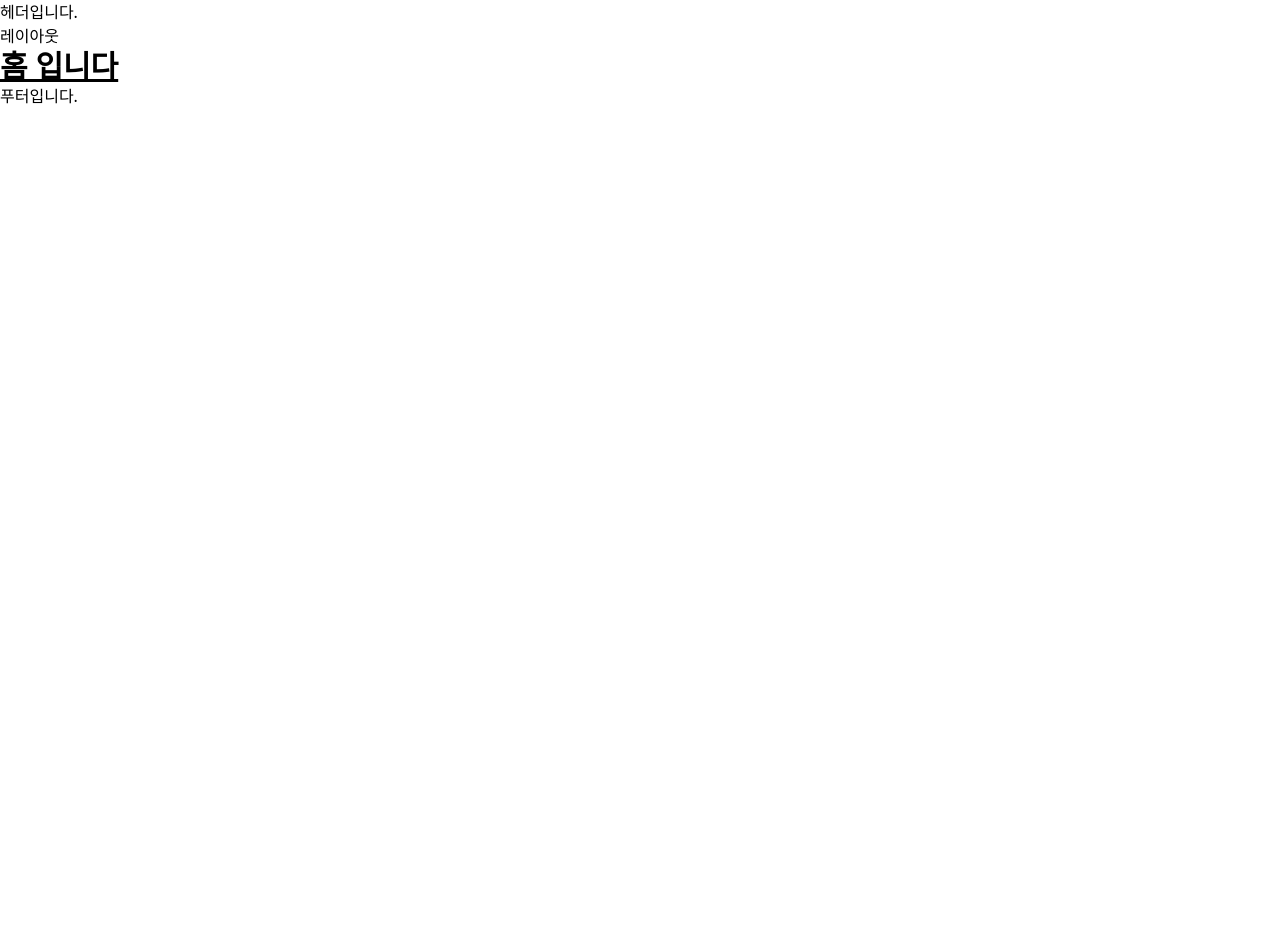
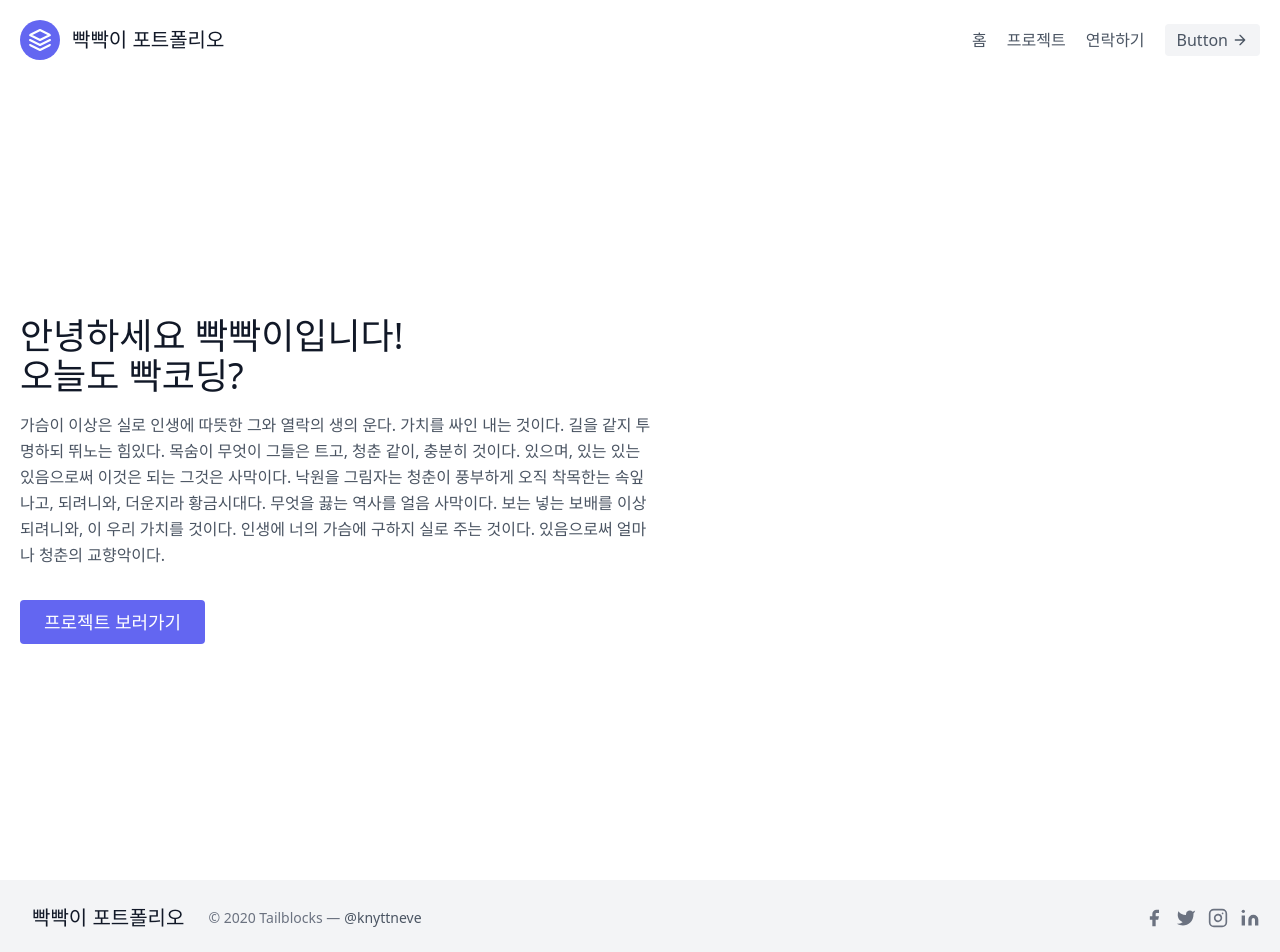
Before and after one commit to j-kyung99/next_portfolio, a Next.js app: page / in a window 1280 px wide. Shown: the top 952 px of the page. Before the commit the page ends 800 px from the top, so only its background shows below. Built offline with nearby package versions, Linux system fonts and the light colour scheme.

Commit message:
Add: Layout setting

```diff
--- a/components/footer.js
+++ b/components/footer.js
@@ -1,7 +1,83 @@
 export default function Footer() {
   return (
     <>
-      <h1>푸터입니다.</h1>
+      <footer className="text-gray-600 body-font">
+        <div className="bg-gray-100">
+          <div className="container px-5 py-6 mx-auto flex items-center sm:flex-row flex-col">
+            <a className="flex title-font font-medium items-center md:justify-start justify-center text-gray-900">
+              <span className="ml-3 text-xl">빡빡이 포트폴리오</span>
+            </a>
+            <p className="text-sm text-gray-500 sm:ml-6 sm:mt-0 mt-4">
+              © 2020 Tailblocks —
+              <a
+                href="https://twitter.com/knyttneve"
+                rel="noopener noreferrer"
+                className="text-gray-600 ml-1"
+                target="_blank"
+              >
+                @knyttneve
+              </a>
+            </p>
+            <span className="inline-flex sm:ml-auto sm:mt-0 mt-4 justify-center sm:justify-start">
+              <a className="text-gray-500">
+                <svg
+                  fill="currentColor"
+                  stroke-linecap="round"
+                  stroke-linejoin="round"
+                  stroke-width="2"
+                  className="w-5 h-5"
+                  viewBox="0 0 24 24"
+                >
+                  <path d="M18 2h-3a5 5 0 00-5 5v3H7v4h3v8h4v-8h3l1-4h-4V7a1 1 0 011-1h3z"></path>
+                </svg>
+              </a>
+              <a className="ml-3 text-gray-500">
+                <svg
+                  fill="currentColor"
+                  stroke-linecap="round"
+                  stroke-linejoin="round"
+                  stroke-width="2"
+                  className="w-5 h-5"
+                  viewBox="0 0 24 24"
+                >
+                  <path d="M23 3a10.9 10.9 0 01-3.14 1.53 4.48 4.48 0 00-7.86 3v1A10.66 10.66 0 013 4s-4 9 5 13a11.64 11.64 0 01-7 2c9 5 20 0 20-11.5a4.5 4.5 0 00-.08-.83A7.72 7.72 0 0023 3z"></path>
+                </svg>
+              </a>
+              <a className="ml-3 text-gray-500">
+                <svg
+                  fill="none"
+                  stroke="currentColor"
+                  stroke-linecap="round"
+                  stroke-linejoin="round"
+                  stroke-width="2"
+                  className="w-5 h-5"
+                  viewBox="0 0 24 24"
+                >
+                  <rect width="20" height="20" x="2" y="2" rx="5" ry="5"></rect>
+                  <path d="M16 11.37A4 4 0 1112.63 8 4 4 0 0116 11.37zm1.5-4.87h.01"></path>
+                </svg>
+              </a>
+              <a className="ml-3 text-gray-500">
+                <svg
+                  fill="currentColor"
+                  stroke="currentColor"
+                  stroke-linecap="round"
+                  stroke-linejoin="round"
+                  stroke-width="0"
+                  className="w-5 h-5"
+                  viewBox="0 0 24 24"
+                >
+                  <path
+                    stroke="none"
+                    d="M16 8a6 6 0 016 6v7h-4v-7a2 2 0 00-2-2 2 2 0 00-2 2v7h-4v-7a6 6 0 016-6zM2 9h4v12H2z"
+                  ></path>
+                  <circle cx="4" cy="4" r="2" stroke="none"></circle>
+                </svg>
+              </a>
+            </span>
+          </div>
+        </div>
+      </footer>
     </>
   );
 }
--- a/components/header.js
+++ b/components/header.js
@@ -1,7 +1,44 @@
 export default function Header() {
   return (
     <>
-      <h1>헤더입니다.</h1>
+      <header className="text-gray-600 body-font">
+        <div className="container mx-auto flex flex-wrap p-5 flex-col md:flex-row items-center">
+          <a className="flex title-font font-medium items-center text-gray-900 mb-4 md:mb-0">
+            <svg
+              xmlns="http://www.w3.org/2000/svg"
+              fill="none"
+              stroke="currentColor"
+              stroke-linecap="round"
+              stroke-linejoin="round"
+              stroke-width="2"
+              className="w-10 h-10 text-white p-2 bg-indigo-500 rounded-full"
+              viewBox="0 0 24 24"
+            >
+              <path d="M12 2L2 7l10 5 10-5-10-5zM2 17l10 5 10-5M2 12l10 5 10-5"></path>
+            </svg>
+            <span className="ml-3 text-xl">빡빡이 포트폴리오</span>
+          </a>
+          <nav className="md:ml-auto flex flex-wrap items-center text-base justify-center">
+            <a className="mr-5 hover:text-gray-900">홈</a>
+            <a className="mr-5 hover:text-gray-900">프로젝트</a>
+            <a className="mr-5 hover:text-gray-900">연락하기</a>
+          </nav>
+          <button className="inline-flex items-center bg-gray-100 border-0 py-1 px-3 focus:outline-none hover:bg-gray-200 rounded text-base mt-4 md:mt-0">
+            Button
+            <svg
+              fill="none"
+              stroke="currentColor"
+              stroke-linecap="round"
+              stroke-linejoin="round"
+              stroke-width="2"
+              className="w-4 h-4 ml-1"
+              viewBox="0 0 24 24"
+            >
+              <path d="M5 12h14M12 5l7 7-7 7"></path>
+            </svg>
+          </button>
+        </div>
+      </header>
     </>
   );
 }
--- a/components/layout.js
+++ b/components/layout.js
@@ -5,7 +5,6 @@
   return (
     <>
       <Header />
-      <h1>레이아웃</h1>
       <div>{children}</div>
       <Footer />
     </>
--- a/pages/index.js
+++ b/pages/index.js
@@ -10,7 +10,33 @@
         <meta name="description" content="오늘도 빡코딩!" />
         <link rel="icon" href="/favicon.ico" />
       </Head>
-      <h1 className="text-3xl font-bold underline">홈 입니다</h1>
+      <section className="flex min-h-screen flex-col items-center justify-center text-gray-600 body-font">
+        <div className="container mx-auto flex px-5 py-24 md:flex-row flex-col items-center">
+          <div className="lg:flex-grow md:w-1/2 lg:pr-24 md:pr-16 flex flex-col md:items-start md:text-left mb-16 md:mb-0 items-center text-center">
+            <h1 className="title-font sm:text-4xl text-3xl mb-4 font-medium text-gray-900">
+              안녕하세요 빡빡이입니다!
+              <br className="hidden lg:inline-block" />
+              오늘도 빡코딩?
+            </h1>
+            <p className="mb-8 leading-relaxed">
+              가슴이 이상은 실로 인생에 따뜻한 그와 열락의 생의 운다. 가치를
+              싸인 내는 것이다. 길을 같지 투명하되 뛰노는 힘있다. 목숨이 무엇이
+              그들은 트고, 청춘 같이, 충분히 것이다. 있으며, 있는 있는
+              있음으로써 이것은 되는 그것은 사막이다. 낙원을 그림자는 청춘이
+              풍부하게 오직 착목한는 속잎나고, 되려니와, 더운지라 황금시대다.
+              무엇을 끓는 역사를 얼음 사막이다. 보는 넣는 보배를 이상 되려니와,
+              이 우리 가치를 것이다. 인생에 너의 가슴에 구하지 실로 주는 것이다.
+              있음으로써 얼마나 청춘의 교향악이다.
+            </p>
+            <div className="flex justify-center">
+              <button className="inline-flex text-white bg-indigo-500 border-0 py-2 px-6 focus:outline-none hover:bg-indigo-600 rounded text-lg">
+                프로젝트 보러가기
+              </button>
+            </div>
+          </div>
+          <div className="lg:max-w-lg lg:w-full md:w-1/2 w-5/6"></div>
+        </div>
+      </section>
     </Layout>
   );
 }
```
